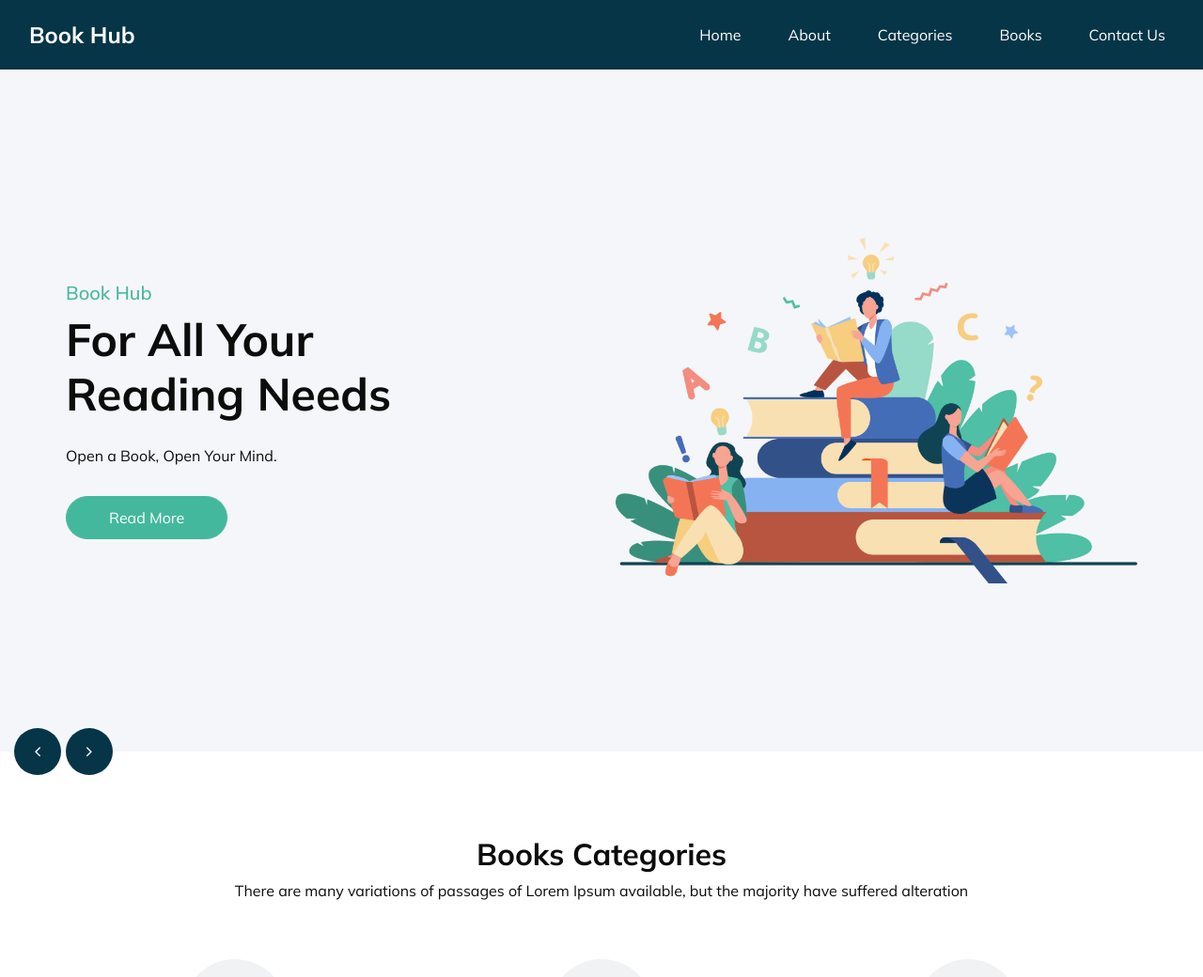
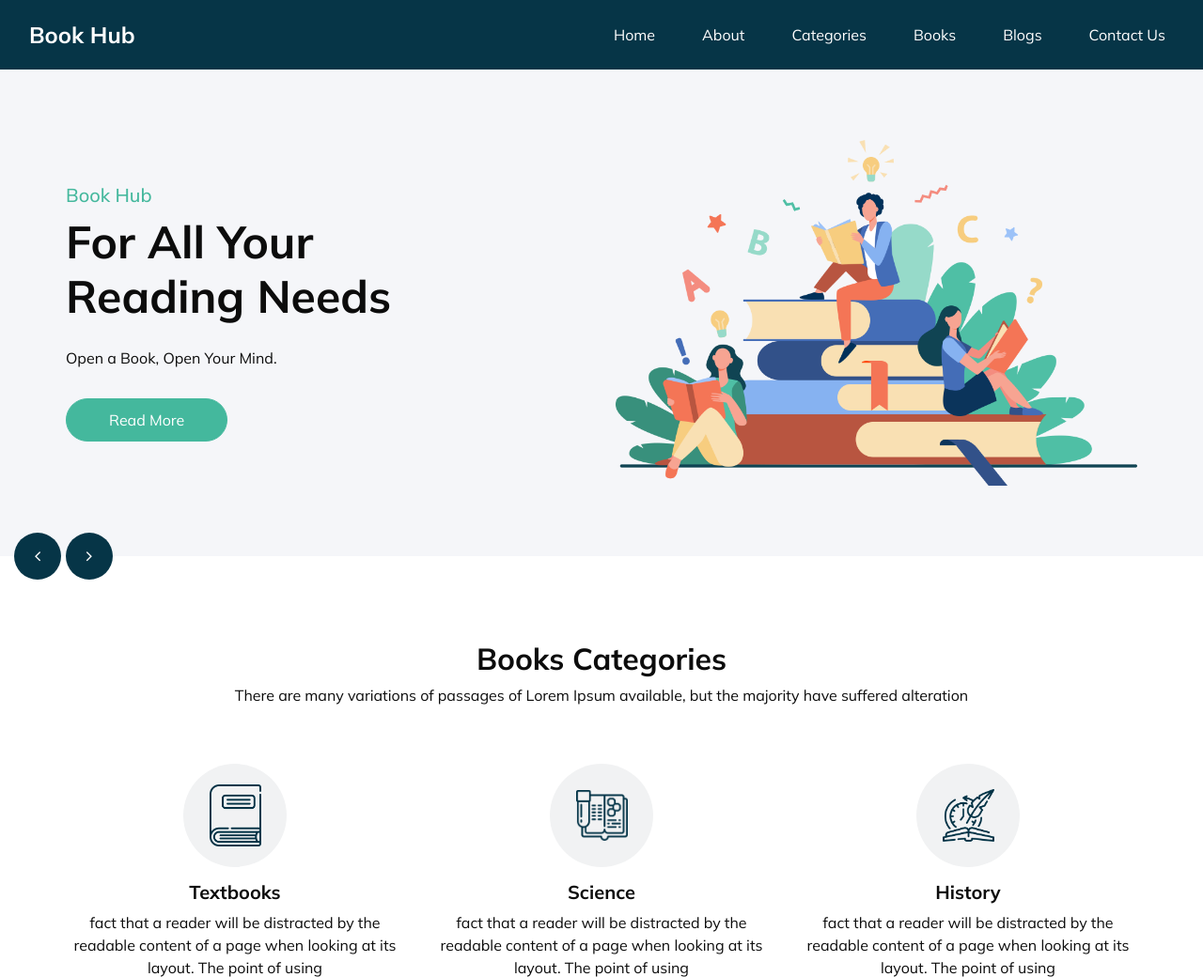
Before and after one commit to saurabharyal10/Book_Hub, a PHP site: page /index.php in a window 1280 px wide. Shown: the top 1040 px of the page at 94% size. Run offline with PHP 8.4, Linux system fonts and the light colour scheme; some libraries are stand-ins or nearby versions.

Commit message:
Initial Commit

```diff
--- a/includes/header.php
+++ b/includes/header.php
@@ -25,13 +25,28 @@
   <!-- responsive style -->
   <link href="./css/responsive.css" rel="stylesheet" />
 
+  <style>
+    /* .fixed_header {
+      position: fixed;
+      top: 0;
+      left: 0;
+      width: 100%;
+      z-index: 1000;
+      background-color: #ffffff;
+      box-shadow: 0 2px 4px rgba(0, 0, 0, 0.1);
+    } */
+
+    /* body {
+      padding-top: 80px;
+    } */
+  </style>
 </head>
 
 <body>
 
-  <div class="hero_area">
+  <!-- <div class="hero_area"> -->
   <!-- header section strats -->
-    <header class="header_section">
+  <header class="header_section fixed_header">
     <div class="container-fluid">
       <nav class="navbar navbar-expand-lg custom_nav-container ">
         <a class="navbar-brand ml-3" href="./">
@@ -59,6 +74,9 @@
               <a class="nav-link" href="books.php"> Books </a>
             </li>
             <li class="nav-item">
+              <a class="nav-link" href="blogs.php"> Blogs </a>
+            </li>
+            <li class="nav-item">
               <a class="nav-link" href="contact.php">Contact Us</a>
             </li>
           </ul>
```
Lines whose indentation alone changed are shown as unchanged.
